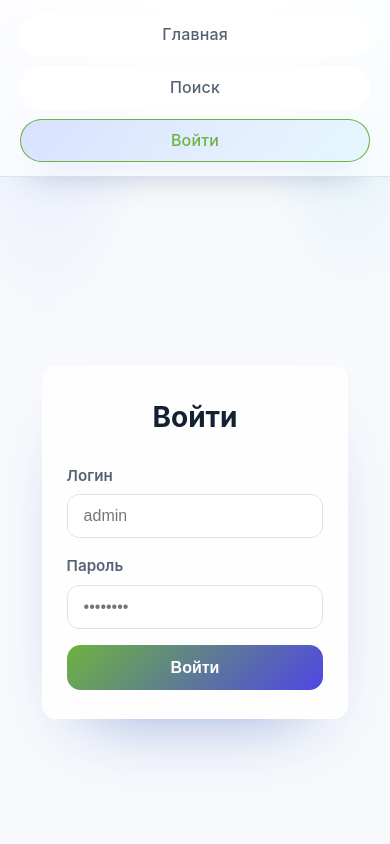
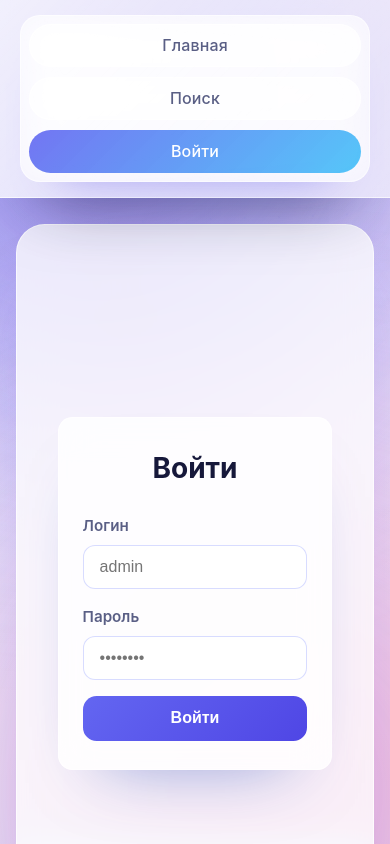
Before and after one commit to boldrqwe/instructions_front, a React (Vite) app: page /admin/login in a window 390 px wide. Shown: the top 844 px of the page. Built offline with nearby package versions, Linux system fonts and the light colour scheme.

Commit message:
feat: refresh home layout styling

```diff
--- a/src/pages/HomePage/HomePage.module.css
+++ b/src/pages/HomePage/HomePage.module.css
@@ -1,31 +1,58 @@
 .root {
+  position: relative;
   display: grid;
-  grid-template-columns: minmax(220px, 260px) 1fr;
-  gap: clamp(2rem, 6vw, 3rem);
-  max-width: 1160px;
+  grid-template-columns: minmax(240px, 280px) 1fr;
+  gap: clamp(2.2rem, 6vw, 3.4rem);
+  max-width: 1180px;
   margin: 0 auto;
-  padding: clamp(2rem, 5vw, 3.5rem) clamp(1.5rem, 4vw, 3rem) clamp(3rem, 6vw, 4rem);
+  padding: clamp(2.5rem, 5vw, 3.8rem) clamp(1.75rem, 4vw, 3.2rem) clamp(3.2rem, 6vw, 4.4rem);
   align-items: start;
+}
+
+.root::before {
+  content: '';
+  position: absolute;
+  inset: clamp(0.25rem, 1vw, 0.8rem);
+  border-radius: clamp(1.8rem, 4vw, 2.6rem);
+  background: linear-gradient(135deg, rgba(99, 102, 241, 0.18), rgba(56, 189, 248, 0.1));
+  opacity: 0.65;
+  z-index: -1;
+  filter: blur(45px);
 }
 
 .sidebar {
   position: sticky;
-  top: 96px;
+  top: 120px;
   align-self: start;
-  background: var(--bg-elev);
-  border: 1px solid var(--border);
-  border-radius: 1.2rem;
-  padding: 1.5rem;
-  box-shadow: var(--shadow);
+  background: rgba(255, 255, 255, 0.76);
+  border: 1px solid rgba(255, 255, 255, 0.6);
+  border-radius: 1.6rem;
+  padding: 1.75rem;
+  box-shadow: var(--shadow-card);
+  backdrop-filter: var(--glass-blur);
+  display: grid;
+  gap: 1.1rem;
+}
+
+[data-theme='dark'] .sidebar {
+  background: rgba(17, 24, 54, 0.85);
+  border-color: rgba(117, 139, 255, 0.28);
 }
 
 .sidebarTitle {
-  margin: 0 0 1rem;
-  font-size: 1.05rem;
+  margin: 0;
+  font-size: 1.1rem;
   font-weight: 600;
-  color: var(--muted);
+  color: var(--primary-strong);
   text-transform: uppercase;
   letter-spacing: 0.08em;
+}
+
+.sidebarHint {
+  margin: 0;
+  color: var(--muted);
+  font-size: 0.92rem;
+  line-height: 1.6;
 }
 
 .sidebarList {
@@ -33,7 +60,7 @@
   padding: 0;
   list-style: none;
   display: grid;
-  gap: 0.25rem;
+  gap: 0.45rem;
 }
 
 .sidebarItem {
@@ -42,38 +69,55 @@
 
 .sidebarLink {
   display: block;
-  padding: 0.55rem 0.75rem;
-  border-radius: 0.75rem;
+  padding: 0.6rem 0.9rem;
+  border-radius: 0.9rem;
   color: var(--text);
   text-decoration: none;
-  font-size: 0.95rem;
-  transition: background-color 0.2s ease, color 0.2s ease;
+  font-size: 0.98rem;
+  transition: transform 0.2s ease, box-shadow 0.2s ease, color 0.2s ease;
+  background: rgba(255, 255, 255, 0.65);
+  box-shadow: inset 0 0 0 1px rgba(255, 255, 255, 0.6);
 }
 
 .sidebarLink:hover,
 .sidebarLink:focus-visible {
-  background: rgba(109, 179, 63, 0.12);
   color: var(--primary-strong);
+  transform: translateX(3px);
+  box-shadow: inset 0 0 0 1px var(--border-strong), 0 10px 26px -22px rgba(79, 70, 229, 0.6);
 }
 
-[data-theme='dark'] .sidebar {
-  box-shadow: var(--shadow-card);
+[data-theme='dark'] .sidebarLink {
+  background: rgba(17, 24, 54, 0.82);
+  color: var(--text);
+  box-shadow: inset 0 0 0 1px rgba(117, 139, 255, 0.28);
 }
 
 .contentArea {
   display: grid;
-  gap: clamp(1.75rem, 4vw, 2.5rem);
+  gap: clamp(2rem, 4vw, 2.8rem);
 }
 
 .hero {
+  position: relative;
   display: grid;
-  gap: 0.75rem;
-  padding: clamp(2rem, 4vw, 2.5rem);
-  background: var(--bg-elev);
-  border-radius: 1.5rem;
-  border: 1px solid var(--border);
-  box-shadow: var(--shadow);
-  border-left: 6px solid var(--primary);
+  gap: 0.9rem;
+  padding: clamp(2.4rem, 4vw, 3rem);
+  border-radius: clamp(1.9rem, 3.5vw, 2.6rem);
+  background: var(--gradient-hero);
+  border: 1px solid rgba(255, 255, 255, 0.55);
+  box-shadow: var(--shadow-card);
+  overflow: hidden;
+}
+
+.hero::after {
+  content: '';
+  position: absolute;
+  inset: -20%;
+  background: radial-gradient(circle at 85% 12%, rgba(244, 114, 182, 0.22), transparent 55%),
+    radial-gradient(circle at 15% 88%, rgba(56, 189, 248, 0.18), transparent 60%);
+  opacity: 0.75;
+  z-index: -1;
+  filter: blur(20px);
 }
 
 .eyebrow {
@@ -86,7 +130,7 @@
 
 .title {
   margin: 0;
-  font-size: clamp(2rem, 4vw, 2.75rem);
+  font-size: clamp(2.2rem, 4vw, 3rem);
   letter-spacing: -0.01em;
 }
 
@@ -94,53 +138,141 @@
   margin: 0;
   max-width: 720px;
   color: var(--muted);
-  font-size: clamp(1rem, 2.1vw, 1.15rem);
+  font-size: clamp(1rem, 2.1vw, 1.18rem);
   line-height: 1.7;
 }
 
-.state {
+.heroMeta {
+  display: flex;
+  flex-wrap: wrap;
+  align-items: center;
+  gap: 0.75rem;
+}
+
+.heroBadge {
+  display: inline-flex;
+  align-items: center;
+  gap: 0.35rem;
+  padding: 0.45rem 1.05rem;
+  border-radius: 999px;
+  font-size: 0.78rem;
+  font-weight: 700;
+  letter-spacing: 0.08em;
+  text-transform: uppercase;
+  color: var(--primary-strong);
+  background: rgba(255, 255, 255, 0.82);
+  border: 1px solid rgba(255, 255, 255, 0.55);
+}
+
+.heroUpdate {
+  font-size: 0.95rem;
   color: var(--muted);
-  font-size: 1.05rem;
-  text-align: center;
-  padding: clamp(3rem, 8vw, 4rem) clamp(1.5rem, 4vw, 3rem);
+}
+
+.heroActions {
+  display: flex;
+  flex-wrap: wrap;
+  gap: 0.9rem;
+  align-items: center;
+  margin-top: 0.3rem;
+}
+
+.primaryButton {
+  display: inline-flex;
+  align-items: center;
+  justify-content: center;
+  gap: 0.45rem;
+  padding: 0.85rem 1.75rem;
+  border-radius: 999px;
+  font-weight: 600;
+  color: #ffffff;
+  text-decoration: none;
+  background: linear-gradient(135deg, rgba(99, 102, 241, 0.95), rgba(56, 189, 248, 0.9));
+  box-shadow: 0 28px 48px -24px rgba(79, 70, 229, 0.85);
+  transition: transform 0.25s ease, box-shadow 0.25s ease;
+}
+
+.primaryButton:hover,
+.primaryButton:focus-visible {
+  transform: translateY(-2px);
+  box-shadow: 0 36px 58px -26px rgba(79, 70, 229, 0.9);
+}
+
+.secondaryLink {
+  display: inline-flex;
+  align-items: center;
+  justify-content: center;
+  gap: 0.45rem;
+  padding: 0.85rem 1.55rem;
+  border-radius: 999px;
+  font-weight: 600;
+  color: var(--primary);
+  text-decoration: none;
+  background: rgba(255, 255, 255, 0.82);
+  border: 1px solid rgba(255, 255, 255, 0.6);
+  box-shadow: inset 0 0 0 1px rgba(255, 255, 255, 0.5);
+  transition: transform 0.25s ease, box-shadow 0.25s ease, color 0.25s ease;
+}
+
+.secondaryLink:hover,
+.secondaryLink:focus-visible {
+  color: var(--primary-strong);
+  transform: translateY(-2px);
+  box-shadow: inset 0 0 0 1px var(--border-strong), 0 18px 36px -28px rgba(79, 70, 229, 0.55);
 }
 
 .list {
   display: grid;
-  gap: 1rem;
+  gap: 1.25rem;
   padding: 0;
   margin: 0;
   list-style: none;
 }
 
 .card {
-  background: var(--bg-elev);
-  border: 1px solid var(--border);
-  border-radius: 1.2rem;
-  box-shadow: var(--shadow-card);
-  transition: transform 0.2s ease, box-shadow 0.2s ease, border-color 0.2s ease;
+  position: relative;
+  border-radius: 1.5rem;
+  background: rgba(255, 255, 255, 0.82);
+  border: 1px solid rgba(255, 255, 255, 0.55);
+  box-shadow: var(--shadow);
+  overflow: hidden;
+  transition: transform 0.3s ease, box-shadow 0.3s ease;
+}
+
+.card::before {
+  content: '';
+  position: absolute;
+  inset: -1px;
+  border-radius: inherit;
+  background: var(--gradient-card);
+  opacity: 0.85;
+  z-index: -1;
+}
+
+[data-theme='dark'] .card {
+  background: rgba(17, 24, 54, 0.88);
+  border-color: rgba(117, 139, 255, 0.28);
 }
 
 .link {
   display: flex;
   flex-direction: column;
   justify-content: space-between;
-  gap: 1rem;
-  padding: clamp(1.5rem, 3vw, 2rem);
+  gap: 1.1rem;
+  padding: clamp(1.8rem, 3vw, 2.2rem);
   color: inherit;
   text-decoration: none;
 }
 
 .card:hover,
 .card:focus-within {
-  transform: translateY(-4px);
-  border-color: var(--primary);
-  box-shadow: 0 22px 48px -32px rgba(20, 32, 51, 0.35);
+  transform: translateY(-6px);
+  box-shadow: var(--shadow-card);
 }
 
 .cardTitle {
   margin: 0;
-  font-size: clamp(1.3rem, 2.5vw, 1.5rem);
+  font-size: clamp(1.35rem, 2.5vw, 1.55rem);
   letter-spacing: -0.01em;
 }
 
@@ -152,37 +284,50 @@
 }
 
 .meta {
-  font-size: 0.85rem;
+  font-size: 0.88rem;
   color: var(--muted);
 }
 
 [data-theme='dark'] .meta {
-  color: #c0d1e2;
+  color: #cad4ff;
+}
+
+.state {
+  color: var(--muted);
+  font-size: 1.05rem;
+  text-align: center;
+  padding: clamp(3rem, 8vw, 4rem) clamp(1.5rem, 4vw, 3rem);
 }
 
 @media (max-width: 1100px) {
   .root {
     grid-template-columns: 1fr;
+    padding: clamp(2.2rem, 6vw, 3.2rem) clamp(1.25rem, 5vw, 2.4rem) clamp(3rem, 8vw, 4rem);
   }
 
   .sidebar {
     position: static;
-    display: grid;
-    grid-template-columns: repeat(auto-fit, minmax(180px, 1fr));
-    gap: 0.5rem;
+    grid-template-columns: repeat(auto-fit, minmax(200px, 1fr));
+    gap: 0.75rem;
   }
 
-  .sidebarTitle {
+  .sidebarTitle,
+  .sidebarHint {
     grid-column: 1 / -1;
   }
 }
 
 @media (max-width: 640px) {
-  .root {
-    padding: clamp(1.75rem, 6vw, 2.5rem) clamp(1rem, 5vw, 1.75rem) clamp(2.5rem, 8vw, 3rem);
+  .hero {
+    border-radius: 1.6rem;
+    padding: clamp(2rem, 6vw, 2.4rem);
   }
 
-  .hero {
-    border-radius: 1.2rem;
+  .card {
+    border-radius: 1.3rem;
+  }
+
+  .root::before {
+    inset: 0;
   }
 }
--- a/src/shared/styles/globals.css
+++ b/src/shared/styles/globals.css
@@ -13,11 +13,25 @@ body {
   margin: 0;
   font-family: var(--font-sans);
   background-color: var(--bg);
+  background-image: radial-gradient(circle at 12% 18%, rgba(99, 102, 241, 0.12), transparent 58%),
+    radial-gradient(circle at 82% -8%, rgba(244, 114, 182, 0.22), transparent 62%),
+    radial-gradient(circle at 50% 120%, rgba(56, 189, 248, 0.18), transparent 65%);
   color: var(--text);
   min-height: 100vh;
   line-height: 1.6;
   position: relative;
   overflow-x: hidden;
+}
+
+body::before {
+  content: '';
+  position: fixed;
+  inset: 0;
+  background: linear-gradient(160deg, rgba(67, 56, 202, 0.12), transparent 55%),
+    radial-gradient(60% 70% at 25% 10%, rgba(244, 114, 182, 0.18), transparent 70%);
+  opacity: 0.9;
+  pointer-events: none;
+  z-index: 0;
 }
 
 a {
--- a/src/shared/styles/tokens.css
+++ b/src/shared/styles/tokens.css
@@ -1,37 +1,43 @@
 :root {
-  --bg: #f7f9fc;
-  --bg-elev: #ffffff;
-  --text: #142033;
-  --muted: #566173;
-  --primary: #6db33f;
-  --primary-strong: #5a9333;
-  --link: #2f855a;
-  --border: #dbe4ed;
-  --border-strong: #b2c4d6;
-  --gradient-hero: radial-gradient(120% 140% at 12% 12%, rgba(109, 179, 63, 0.12) 0%, rgba(109, 179, 63, 0) 60%),
-    linear-gradient(135deg, rgba(255, 255, 255, 0.92) 0%, rgba(255, 255, 255, 0.82) 100%);
-  --gradient-card: linear-gradient(135deg, rgba(109, 179, 63, 0.12) 0%, rgba(47, 133, 90, 0.12) 100%);
-  --shadow: 0 24px 48px -34px rgba(20, 32, 51, 0.3);
-  --shadow-card: 0 18px 36px -24px rgba(20, 32, 51, 0.28);
-  --glass-blur: blur(0);
+  --bg: #eef1ff;
+  --bg-elev: rgba(255, 255, 255, 0.82);
+  --text: #16183a;
+  --muted: #5a5f85;
+  --primary: #6366f1;
+  --primary-strong: #4f46e5;
+  --link: #4338ca;
+  --border: rgba(145, 155, 255, 0.35);
+  --border-strong: rgba(100, 115, 255, 0.55);
+  --accent-peach: #f472b6;
+  --accent-cyan: #38bdf8;
+  --gradient-hero: radial-gradient(120% 140% at 10% 10%, rgba(99, 102, 241, 0.25) 0%, rgba(99, 102, 241, 0) 60%),
+    radial-gradient(80% 120% at 88% 12%, rgba(244, 114, 182, 0.18) 0%, rgba(244, 114, 182, 0) 60%),
+    linear-gradient(135deg, rgba(255, 255, 255, 0.95) 0%, rgba(255, 255, 255, 0.78) 100%);
+  --gradient-card: linear-gradient(135deg, rgba(99, 102, 241, 0.16) 0%, rgba(56, 189, 248, 0.12) 100%);
+  --shadow: 0 40px 70px -45px rgba(79, 70, 229, 0.55);
+  --shadow-card: 0 45px 55px -45px rgba(79, 70, 229, 0.6);
+  --glass-blur: blur(18px);
   --font-sans: 'Inter', 'Segoe UI', system-ui, -apple-system, sans-serif;
   --font-mono: 'Fira Code', 'SFMono-Regular', ui-monospace, monospace;
 }
 
 [data-theme='dark'] {
-  --bg: #0e141d;
-  --bg-elev: #141f2c;
-  --text: #f5faff;
-  --muted: #a6b6c9;
-  --primary: #8dd46b;
-  --primary-strong: #74b658;
-  --link: #7ed3a3;
-  --border: #283344;
-  --border-strong: #3c4b61;
-  --gradient-hero: radial-gradient(120% 140% at 8% 10%, rgba(116, 182, 88, 0.18) 0%, rgba(116, 182, 88, 0) 60%),
-    linear-gradient(150deg, rgba(20, 31, 44, 0.95) 0%, rgba(14, 20, 29, 0.98) 100%);
-  --gradient-card: linear-gradient(135deg, rgba(116, 182, 88, 0.22) 0%, rgba(126, 200, 150, 0.18) 100%);
-  --shadow: 0 24px 48px -32px rgba(0, 0, 0, 0.6);
-  --shadow-card: 0 30px 60px -35px rgba(3, 7, 13, 0.7);
-  --glass-blur: blur(0);
+  --bg: #0b1126;
+  --bg-elev: rgba(18, 24, 54, 0.92);
+  --text: #f6f8ff;
+  --muted: #a8b1e6;
+  --primary: #818cf8;
+  --primary-strong: #a5b4fc;
+  --link: #c7d2fe;
+  --border: rgba(82, 102, 241, 0.35);
+  --border-strong: rgba(117, 139, 255, 0.55);
+  --accent-peach: #fb7185;
+  --accent-cyan: #38bdf8;
+  --gradient-hero: radial-gradient(120% 140% at 12% 12%, rgba(129, 140, 248, 0.28) 0%, rgba(129, 140, 248, 0) 60%),
+    radial-gradient(100% 120% at 90% 10%, rgba(59, 130, 246, 0.18) 0%, rgba(59, 130, 246, 0) 60%),
+    linear-gradient(145deg, rgba(14, 20, 46, 0.94) 0%, rgba(9, 12, 28, 0.98) 100%);
+  --gradient-card: linear-gradient(135deg, rgba(99, 102, 241, 0.28) 0%, rgba(56, 189, 248, 0.18) 100%);
+  --shadow: 0 50px 80px -45px rgba(12, 16, 35, 0.9);
+  --shadow-card: 0 65px 90px -55px rgba(12, 16, 35, 0.9);
+  --glass-blur: blur(20px);
 }
--- a/src/shared/ui/Layout/Layout.module.css
+++ b/src/shared/ui/Layout/Layout.module.css
@@ -7,32 +7,66 @@
   isolation: isolate;
 }
 
-.root::after {
-  content: '';
+.ambient {
   position: fixed;
   inset: 0;
-  background: radial-gradient(60% 90% at 12% -10%, rgba(47, 92, 255, 0.12), transparent 55%),
-    radial-gradient(45% 60% at 90% 0%, rgba(68, 199, 244, 0.16), transparent 60%);
-  z-index: -1;
+  z-index: -2;
   pointer-events: none;
+  overflow: hidden;
+}
+
+.glow {
+  position: absolute;
+  width: 540px;
+  height: 540px;
+  border-radius: 50%;
+  filter: blur(140px);
+  opacity: 0.85;
+  transform: translate3d(0, 0, 0);
+}
+
+.glowOne {
+  background: rgba(99, 102, 241, 0.8);
+  top: -180px;
+  left: -160px;
+  animation: floatOne 18s ease-in-out infinite alternate;
+}
+
+.glowTwo {
+  background: rgba(244, 114, 182, 0.75);
+  bottom: -220px;
+  right: -150px;
+  animation: floatTwo 22s ease-in-out infinite alternate;
+}
+
+.grid {
+  position: absolute;
+  inset: 12% 8%;
+  border-radius: 48px;
+  background-image: radial-gradient(rgba(99, 102, 241, 0.14) 1px, transparent 1px);
+  background-size: 34px 34px;
+  opacity: 0.3;
+  transform: rotate(-2deg);
+  filter: blur(0.3px);
 }
 
 .header {
   position: sticky;
   top: 0;
-  z-index: 20;
+  z-index: 30;
   display: flex;
   align-items: center;
   justify-content: center;
-  padding: 1rem 1.75rem;
+  padding: 1.1rem 1.75rem;
   backdrop-filter: var(--glass-blur);
-  background: linear-gradient(180deg, rgba(255, 255, 255, 0.92), rgba(255, 255, 255, 0.65));
-  border-bottom: 1px solid var(--border);
-  box-shadow: 0 20px 40px -32px rgba(16, 33, 71, 0.35);
+  background: linear-gradient(135deg, rgba(255, 255, 255, 0.85), rgba(255, 255, 255, 0.6));
+  border-bottom: 1px solid rgba(255, 255, 255, 0.55);
+  box-shadow: 0 35px 70px -42px rgba(17, 24, 39, 0.65);
 }
 
 [data-theme='dark'] .header {
-  background: linear-gradient(180deg, rgba(13, 24, 52, 0.95), rgba(13, 24, 52, 0.75));
+  background: linear-gradient(135deg, rgba(14, 20, 46, 0.9), rgba(8, 12, 28, 0.78));
+  border-bottom-color: rgba(117, 139, 255, 0.25);
 }
 
 .nav {
@@ -42,6 +76,18 @@
   align-items: center;
   justify-content: flex-start;
   width: min(1360px, 100%);
+  padding: 0.35rem 0.6rem;
+  border-radius: 999px;
+  background: rgba(255, 255, 255, 0.5);
+  border: 1px solid rgba(255, 255, 255, 0.55);
+  box-shadow: 0 28px 45px -40px rgba(79, 70, 229, 0.6);
+  backdrop-filter: var(--glass-blur);
+}
+
+[data-theme='dark'] .nav {
+  background: rgba(17, 24, 54, 0.72);
+  border-color: rgba(117, 139, 255, 0.25);
+  box-shadow: 0 28px 45px -38px rgba(12, 16, 35, 0.85);
 }
 
 .actions {
@@ -62,28 +108,28 @@
   font-weight: 500;
   color: var(--muted);
   letter-spacing: 0.01em;
-  transition: color 0.2s ease, transform 0.2s ease, box-shadow 0.2s ease;
-  background: rgba(255, 255, 255, 0.55);
-  box-shadow: inset 0 0 0 1px rgba(255, 255, 255, 0.4);
+  transition: color 0.25s ease, transform 0.25s ease, box-shadow 0.25s ease;
+  background: rgba(255, 255, 255, 0.65);
+  box-shadow: inset 0 0 0 1px rgba(255, 255, 255, 0.6), 0 18px 38px -28px rgba(79, 70, 229, 0.55);
   backdrop-filter: var(--glass-blur);
 }
 
 [data-theme='dark'] .link {
-  background: rgba(13, 25, 52, 0.7);
-  box-shadow: inset 0 0 0 1px rgba(107, 139, 255, 0.2);
+  background: rgba(17, 24, 54, 0.82);
+  box-shadow: inset 0 0 0 1px rgba(117, 139, 255, 0.28), 0 22px 40px -32px rgba(12, 16, 35, 0.85);
 }
 
 .link:hover,
 .link:focus-visible {
   color: var(--primary-strong);
-  box-shadow: inset 0 0 0 1px var(--border-strong), 0 12px 24px -18px rgba(47, 92, 255, 0.6);
-  transform: translateY(-1px);
+  box-shadow: inset 0 0 0 1px var(--border-strong), 0 24px 44px -28px rgba(79, 70, 229, 0.75);
+  transform: translateY(-2px);
 }
 
 .linkActive {
-  color: var(--primary);
-  box-shadow: inset 0 0 0 1px var(--primary), 0 16px 28px -20px rgba(47, 92, 255, 0.7);
-  background: linear-gradient(135deg, rgba(47, 92, 255, 0.18), rgba(68, 199, 244, 0.12));
+  color: #ffffff;
+  box-shadow: 0 26px 48px -24px rgba(79, 70, 229, 0.8);
+  background: linear-gradient(135deg, rgba(99, 102, 241, 0.9), rgba(56, 189, 248, 0.85));
 }
 
 .button {
@@ -95,14 +141,14 @@
   font-weight: 600;
   cursor: pointer;
   letter-spacing: 0.01em;
-  transition: transform 0.2s ease, box-shadow 0.2s ease;
-  box-shadow: 0 16px 30px -20px rgba(47, 92, 255, 0.75);
+  transition: transform 0.25s ease, box-shadow 0.25s ease;
+  box-shadow: 0 26px 42px -24px rgba(79, 70, 229, 0.75);
 }
 
 .button:hover,
 .button:focus-visible {
-  transform: translateY(-1px);
-  box-shadow: 0 25px 35px -20px rgba(47, 92, 255, 0.85);
+  transform: translateY(-2px);
+  box-shadow: 0 32px 48px -26px rgba(79, 70, 229, 0.85);
 }
 
 .button:active {
@@ -111,24 +157,48 @@
 
 .main {
   flex: 1;
-  padding: clamp(2rem, 4vw, 3rem);
-  margin: 0 auto;
-  width: min(1360px, 100%);
+  padding: clamp(2.6rem, 4vw, 3.6rem);
+  margin: clamp(2.4rem, 5vw, 3.8rem) auto clamp(3rem, 6vw, 4.5rem);
+  width: min(1320px, calc(100% - 2.5rem));
+  position: relative;
+  border-radius: clamp(1.8rem, 3vw, 2.6rem);
+  z-index: 1;
+}
+
+.main::before {
+  content: '';
+  position: absolute;
+  inset: 0;
+  border-radius: inherit;
+  background: rgba(255, 255, 255, 0.78);
+  border: 1px solid rgba(255, 255, 255, 0.65);
+  box-shadow: var(--shadow);
+  backdrop-filter: var(--glass-blur);
+  z-index: -1;
+}
+
+[data-theme='dark'] .main::before {
+  background: rgba(17, 24, 54, 0.88);
+  border-color: rgba(117, 139, 255, 0.28);
 }
 
 @media (max-width: 768px) {
   .header {
-    padding: 0.85rem 1.25rem;
+    padding: 0.95rem 1.25rem;
   }
 
   .main {
-    padding: 1.75rem 1.1rem 3.5rem;
+    margin: 1.6rem 1rem 3rem;
+    padding: 2rem 1.1rem 3.2rem;
+    width: calc(100% - 2rem);
   }
 }
 
 @media (max-width: 520px) {
   .nav {
     gap: 0.6rem;
+    padding: 0.5rem;
+    border-radius: 1.25rem;
   }
 
   .link,
@@ -137,3 +207,28 @@
     justify-content: center;
   }
 }
+
+@keyframes floatOne {
+  0% {
+    transform: translate3d(0, 0, 0) scale(1);
+  }
+  100% {
+    transform: translate3d(40px, 30px, 0) scale(1.05);
+  }
+}
+
+@keyframes floatTwo {
+  0% {
+    transform: translate3d(0, 0, 0) scale(1);
+  }
+  100% {
+    transform: translate3d(-35px, -20px, 0) scale(0.95);
+  }
+}
+
+@media (prefers-reduced-motion: reduce) {
+  .glowOne,
+  .glowTwo {
+    animation: none;
+  }
+}
--- a/src/shared/ui/Layout/Layout.tsx
+++ b/src/shared/ui/Layout/Layout.tsx
@@ -10,6 +10,11 @@ export function Layout({ children }: { children: React.ReactNode }) {
   const { isAdmin, logout } = useAuth();
   return (
     <div className={styles.root}>
+      <div className={styles.ambient} aria-hidden="true">
+        <span className={`${styles.glow} ${styles.glowOne}`} />
+        <span className={`${styles.glow} ${styles.glowTwo}`} />
+        <span className={styles.grid} />
+      </div>
       <header className={styles.header}>
         <nav className={styles.nav}>
           <NavLink
```
Also changed, not shown: src/pages/HomePage/HomePage.tsx (+45 -0 lines).
